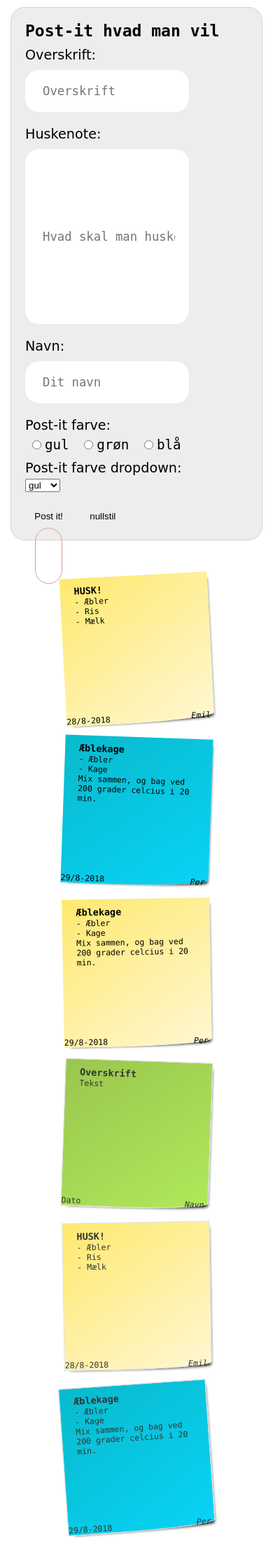
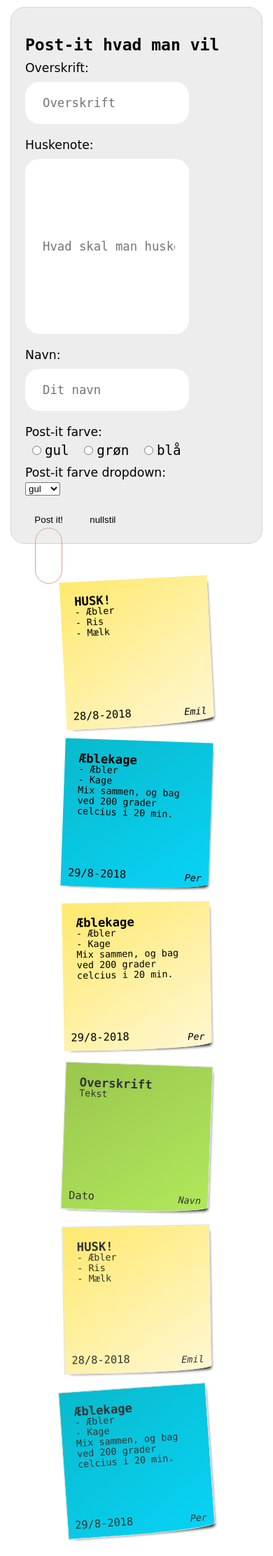
Before and after one commit to okomaro/post-it-system, a PHP site: page /extras/index1.html in a window 390 px wide. Shown: the whole page at 70% size. Before the commit the page ends 2197 px from the top, so only its background shows below. Run offline with PHP 8.4, Linux system fonts and the light colour scheme; some libraries are stand-ins or nearby versions.

Commit message:
responsiveness for mobile corrected

```diff
--- a/css/style.css
+++ b/css/style.css
@@ -197,14 +197,18 @@ h1 {
 h2 {
 	font-family: 'Anonymous Pro', monospace;
 	font-size: 1.4em;
-	margin-top: 10px;
+	margin-top: 2em;
 /*	text-align: center;*/
 }
 
 .postit h2 {
   word-wrap: break-word;
+font-size: 1.1em;
   max-height: 3.6em;
   line-height: 1.3em;
+	margin-top: 0.5em;
+	margin-bottom: 0.5em;
+	margin-right: 10px;
 /*	text-align: center;*/
 
 }
@@ -217,7 +221,7 @@ h3 {
 	display: block;
 }
 p {
-	font-size: 0.8em;
+	font-size: 0.9em;
 }
 
 strong {
@@ -395,27 +399,59 @@ body {
 }
 
 .sidebar h3 {
-		font-size: 1em;
+		font-size: 0.9em;
 		margin-top: 10px;
 }
 
 .postit h2 {
+	font-size: 0.9em;
+	margin-top: 10px;
+	 word-wrap: break-word;
+  max-height: 3rem;
+  line-height: 1rem;
+
+}
+
+	h3 {
+ font-size: 0.9em;
+}
+
+
+
+.postit p {
 	font-size: 0.7em;
 	margin: 0;
 }
 
-.postit p {
-	font-size: 0.6em;
-	margin: 0;
+	.postit-text {
+  word-wrap: break-word;
+  max-height: 9rem;
+  line-height: 1em;
+	overflow: hidden;
 }
 
-time {
-		font-size: 0.6em;
-			margin: 0;
-}
 	h1 {
-			font-size:1em;
+		font-size:1.2em;
+		margin-top: 20px;
 	}
 
 
+
+time {
+	position: absolute;
+	bottom: 10px;
+	left: 10px;
+	margin: 0;
+	font-size: 0.8em;
 }
+
+.name {
+	position: absolute;
+	bottom: 10px;
+	right: 10px;
+
+			margin: 0;
+}
+
+
+}
```
Also changed, not shown: index.php (+6 -9 lines).
